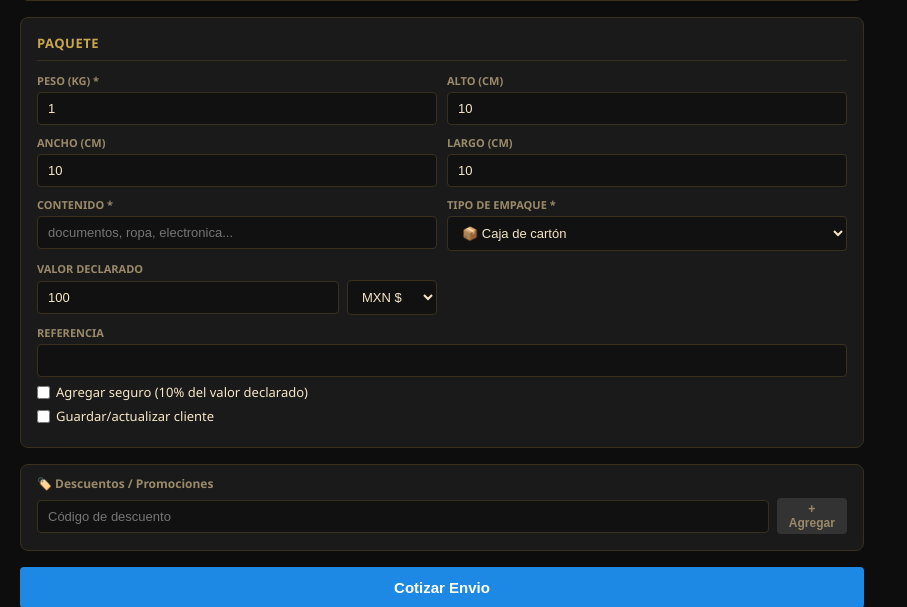
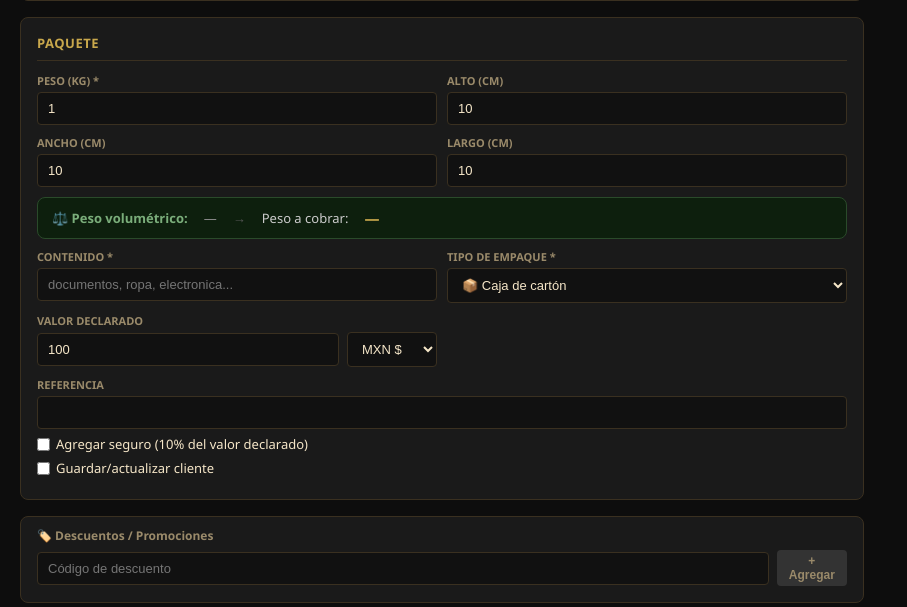
Before and after one commit to axfer12/PAQUETELLEGUE, a Flask app: page /nueva in a window 1280 px wide. Shown: the part 867-1474 px from the top of the page, without its empty margins (0-907 px from the left). Run offline with Flask 3, Linux system fonts and the light colour scheme; a user stored in the database is signed in; data comes from the database, SQL or seed files in the repository; data that the repository does not hold is empty; some libraries are stand-ins or nearby versions.

Commit message:
Add files via upload

```diff
--- a/app/templates/guias/nueva_guia.html
+++ b/app/templates/guias/nueva_guia.html
@@ -158,6 +158,16 @@
         <div class="form-group"><label>Alto (cm)</label><input id="alto" class="form-input" type="number" value="10"/></div>
         <div class="form-group"><label>Ancho (cm)</label><input id="ancho" class="form-input" type="number" value="10"/></div>
         <div class="form-group"><label>Largo (cm)</label><input id="largo" class="form-input" type="number" value="10"/></div>
+        <!-- Calculadora peso volumétrico -->
+        <div class="form-group" style="grid-column:1/-1">
+          <div id="calc-vol" style="background:#0d1f0d;border:1px solid #2a4a2a;border-radius:8px;padding:10px 14px;display:flex;align-items:center;gap:16px;flex-wrap:wrap;font-size:13px;">
+            <span style="color:#7aad7a;font-weight:600">⚖️ Peso volumétrico:</span>
+            <span id="vol-formula" style="color:#888">—</span>
+            <span style="color:#555">→</span>
+            <span style="color:#ccc">Peso a cobrar:</span>
+            <span id="vol-cobrar" style="font-weight:700;font-size:15px;color:#C9A84C">—</span>
+          </div>
+        </div>
         <div class="form-group"><label>Contenido *</label><input id="contenido" class="form-input" placeholder="documentos, ropa, electronica..."/></div>
         <div class="form-group">
           <label>Tipo de empaque *</label>
```
